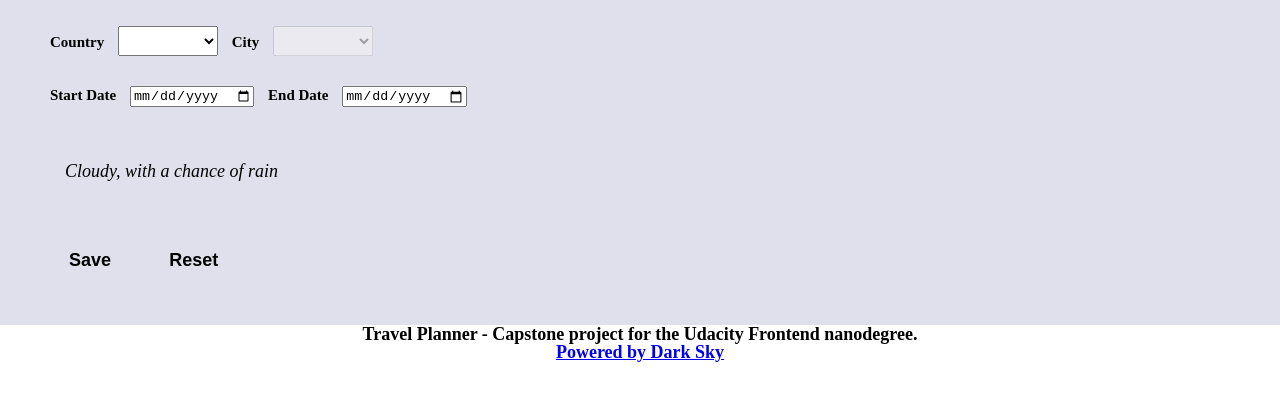
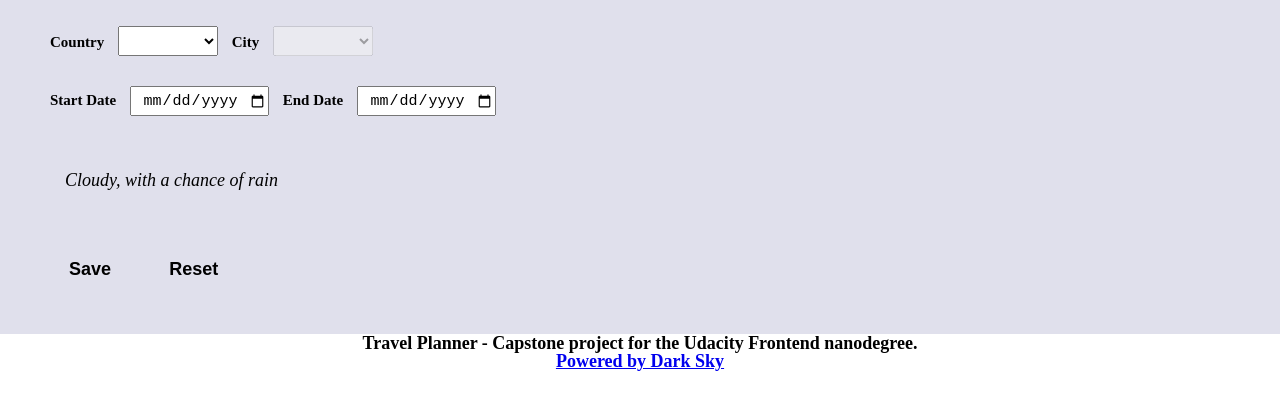
Before and after one commit to rdemirov/TravelPlanner, a website built with webpack: page src/client/views/newTrip.html in a window 1280 px wide. Shown: the part 99-508 px from the top of the page. Built offline with nearby package versions, Linux system fonts and the light colour scheme; a web font is replaced by a local one.

Commit message:
style: styling date picker inputs

```diff
--- a/src/client/styles/base.css
+++ b/src/client/styles/base.css
@@ -154,3 +154,26 @@ h1 {
   font-style: italic;
   font-size: 18px;
 }
+
+input[type="date"] {
+  min-width: 100px;
+  max-width: 150px;
+  height: 30px;
+  font-size: 15px;
+  text-align: center;
+  outline: none;
+}
+
+input[type="date"]::-webkit-clear-button {
+  font-size: 18px;
+  height: 30px;
+  position: relative;
+}
+
+input[type="date"]::-webkit-inner-spin-button {
+  height: 28px;
+}
+
+input[type="date"]::-webkit-calendar-picker-indicator {
+  font-size: 15px;
+}
```
Also changed, not shown: src/client/views/index.html (+15 -0 lines).
